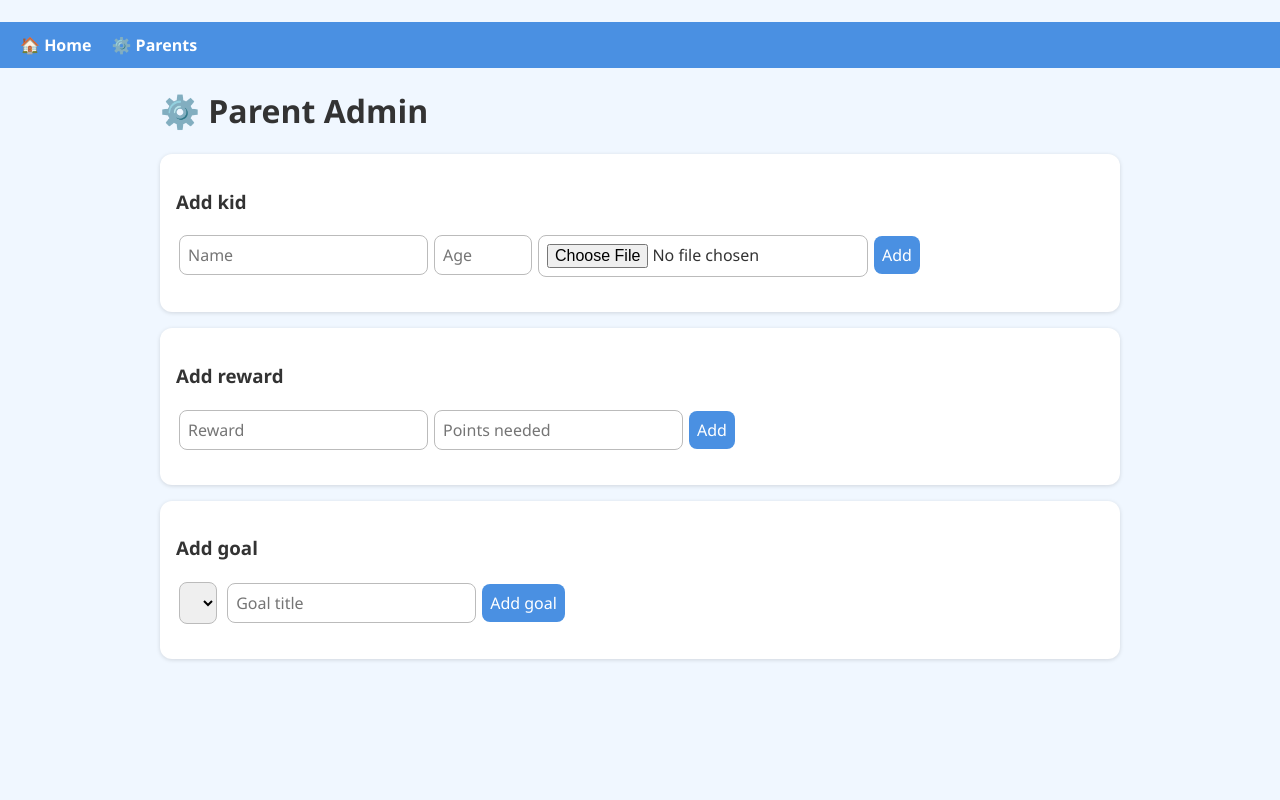
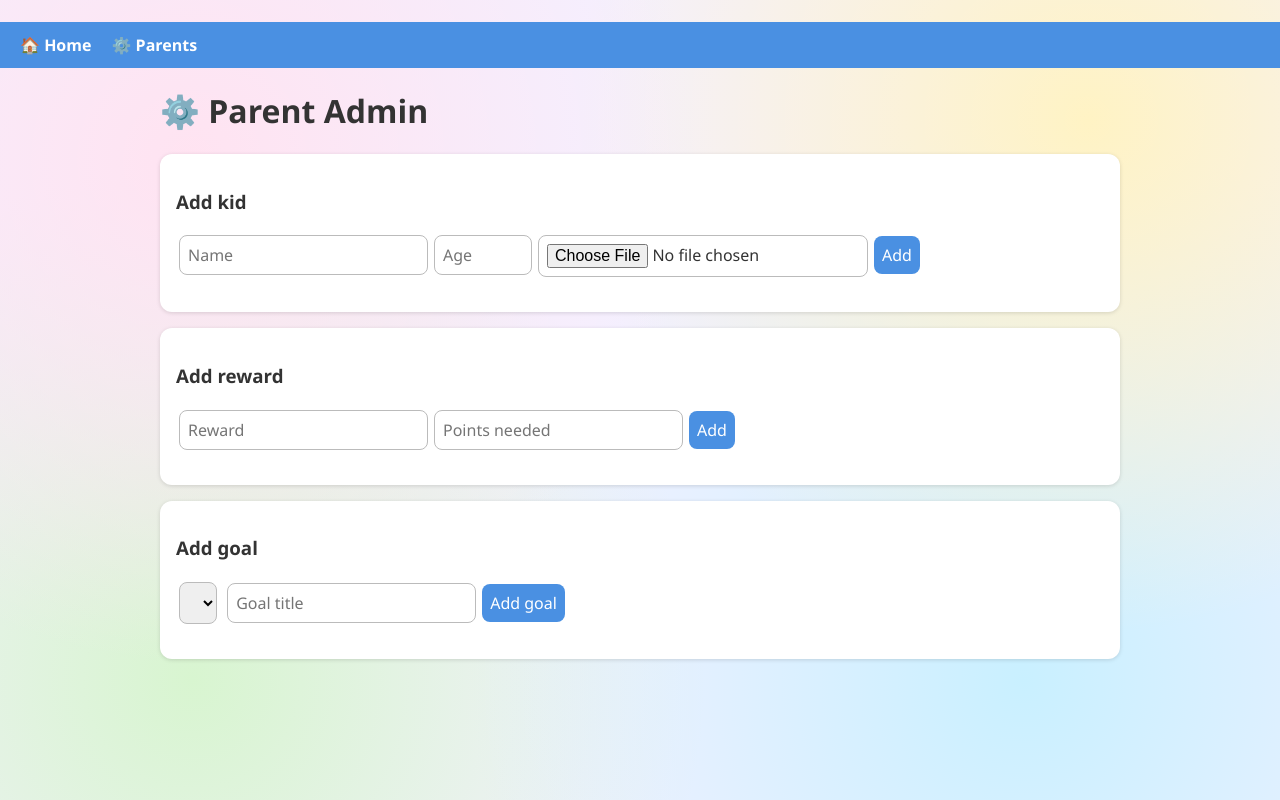
Before and after one commit to iengineer10-lab/kids-app, a PHP site: page /admin.php in a window 1280 px wide. Run offline with PHP 8.4, Linux system fonts and the light colour scheme; data that the repository does not hold is empty.

Commit message:
Empty state and background on home page
Co-authored-by: Copilot <223556219+Copilot@users.noreply.github.com>

```diff
--- a/index.php
+++ b/index.php
@@ -1,7 +1,7 @@
 <?php require 'db.php'; header_html('Kids');
 $kids = db()->query('SELECT * FROM kids ORDER BY name')->fetchAll(); ?>
 <h1>👧👦 Our Kids</h1>
-<?php if (!$kids): ?><p>No kids yet. Ask a parent to add some in the <a href="admin.php">admin page</a>.</p><?php endif; ?>
+<?php if (!$kids): ?><div class="empty"><div class="emoji">🧸</div><h2>No kids added yet</h2><p>Add your first kid to get started.</p><a class="btn" href="admin.php">➕ Add a kid</a></div><?php endif; ?>
 <div class="cards">
 <?php foreach ($kids as $k): ?>
 <a class="card" href="profile.php?id=<?= (int)$k['id'] ?>"><img src="<?= e(avatar($k['image'])) ?>" alt="">
--- a/style.css
+++ b/style.css
@@ -1,4 +1,4 @@
-body{font-family:Segoe UI,Arial,sans-serif;background:#f0f7ff;margin:0;color:#333}
+body{font-family:Segoe UI,Arial,sans-serif;margin:0;color:#333;min-height:100vh;background:radial-gradient(circle at 15% 20%,#ffe3f1 0,transparent 40%),radial-gradient(circle at 85% 15%,#fff3c4 0,transparent 40%),radial-gradient(circle at 80% 85%,#c9f0ff 0,transparent 45%),radial-gradient(circle at 15% 85%,#d8f5d0 0,transparent 40%),#f4f0ff;background-attachment:fixed}
 nav{background:#4a90e2;padding:12px 20px}nav a{color:#fff;margin-right:20px;text-decoration:none;font-weight:bold}
 main{max-width:960px;margin:20px auto;padding:0 16px}
 .cards{display:grid;grid-template-columns:repeat(auto-fill,minmax(200px,1fr));gap:20px}
@@ -11,3 +11,5 @@ button,input,select{padding:8px;margin:3px;border-radius:8px;border:1px solid #b
 button{background:#4a90e2;color:#fff;border:0;cursor:pointer}button.del{background:#e25c5c}button:disabled{background:#aaa;cursor:not-allowed}
 form.inline{display:inline}.flex{display:flex;gap:20px;align-items:center;flex-wrap:wrap}.flex img{width:100px;height:100px;border-radius:50%;object-fit:cover}
 .big{font-size:1.6em;font-weight:bold;color:#e69500}
+
+.empty{text-align:center;background:#fffc;border-radius:20px;padding:40px 20px;box-shadow:0 2px 8px #0002;max-width:460px;margin:40px auto}.empty .emoji{font-size:80px}.btn{display:inline-block;background:#4a90e2;color:#fff;padding:10px 20px;border-radius:10px;text-decoration:none;font-weight:bold}
```
